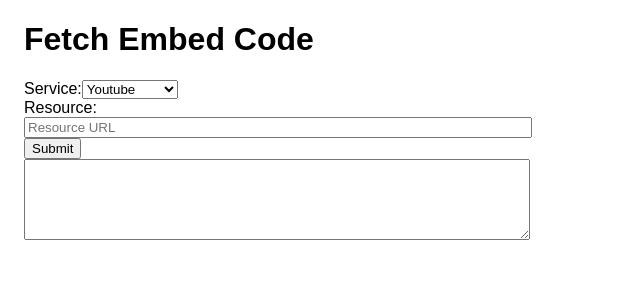
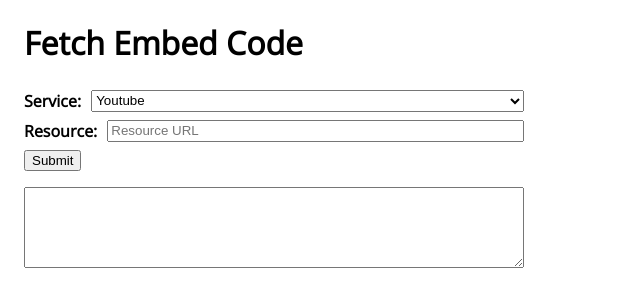
Before and after one commit to tjensen/saga-test, a React app: page / in a window 1280 px wide. Shown: the top 306 px of the page, without its empty margins (0-640 px from the left). Built offline with nearby package versions, Linux system fonts and the light colour scheme.

Commit message:
Cleaned up styling

```diff
--- a/public/index.css
+++ b/public/index.css
@@ -1,6 +1,6 @@
 .App {
   margin: 1rem;
-  font-family: Arial, Helvetica, sans-serif;
+  font-family: 'Open Sans', sans-serif;
 }
 
 #fetch-embed-form {
@@ -11,10 +11,21 @@
 
 .form-row {
   flex: 1;
+  display: flex;
+  margin: 4px 0px 4px 0px;
 }
 
-input {
-  width: 100%;
+label {
+  font-weight: bold;
+}
+
+input, select {
+  margin-left: 10px;
+}
+
+label, input, select {
+  flex: 1;
+  display: flex;
 }
 
 textarea {
--- a/public/index.html
+++ b/public/index.html
@@ -5,6 +5,7 @@
     <meta name="viewport" content="width=device-width, initial-scale=1, shrink-to-fit=no">
     <title>Saga Test</title>
     <link href="index.css" rel="stylesheet">
+    <link href="https://fonts.googleapis.com/css?family=Open+Sans" rel="stylesheet">
   </head>
   <body>
     <div id="root"></div>
```
